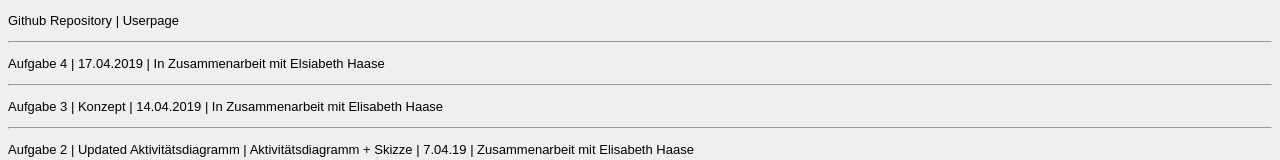
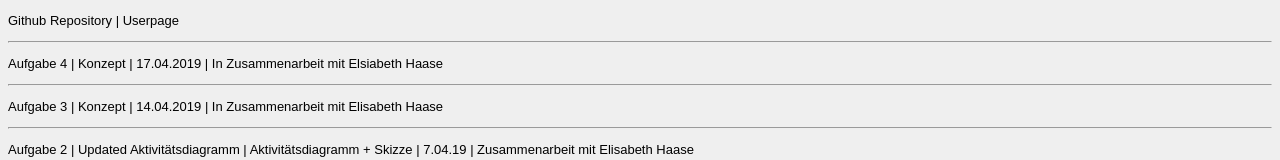
Before and after one commit to LukasBlea/LukasBlea, a plain HTML site: page steckbrief.htm in a window 1280 px wide. Shown: the top 160 px of the page. Drawn offline with Linux system fonts and the light colour scheme.

Commit message:
updated links
-

```diff
--- a/steckbrief.htm
+++ b/steckbrief.htm
@@ -27,9 +27,9 @@
 	<p><a href="https://github.com/LukasBlea/EIA2" target=”_blank”>Github Repository</a> | <a
 			href="https://lukasblea.github.io/LukasBlea/index.html" target=”_blank”>Userpage</a></p>
 	<hr>
-	<p><a href="https://lukasblea.github.io/EIA2/Aufgabe%204/Skizze+Aktivit%C3%A4tsdiagramm.pdf" target="_blank">Aufgabe
-			4</a> | 17.04.2019 | In Zusammenarbeit mit <a
-			href="https://www.roblox.com/games/14479570/CAN-YOU-DEFEAT-THE-DABBING-SQUIDWARD">Elsiabeth Haase</a></p>
+	<p><a href="https://lukasblea.github.io/EIA2/Aufgabe%204/Code/main.html" target="_blank">Aufgabe
+		4</a> | <a href="https://lukasblea.github.io/EIA2/Aufgabe%204/Skizze+Aktivit%C3%A4tsdiagramm.pdf" target="_blank">Konzept</a> | 17.04.2019 | In Zusammenarbeit mit <a
+		href="https://www.roblox.com/games/14479570/CAN-YOU-DEFEAT-THE-DABBING-SQUIDWARD">Elsiabeth Haase</a></p>
 	<hr>
 	<p><a href="https://lukasblea.github.io/EIA2/Aufgabe%203/Code/main.html" target="_blank"> Aufgabe 3</a> | <a
 			href="https://lukasblea.github.io/EIA2/Aufgabe%203/Konzept2.png" target="_blank">Konzept </a>| 14.04.2019
```
